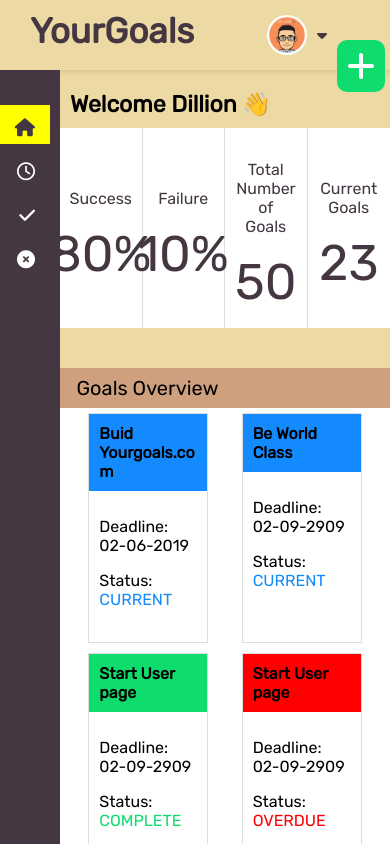
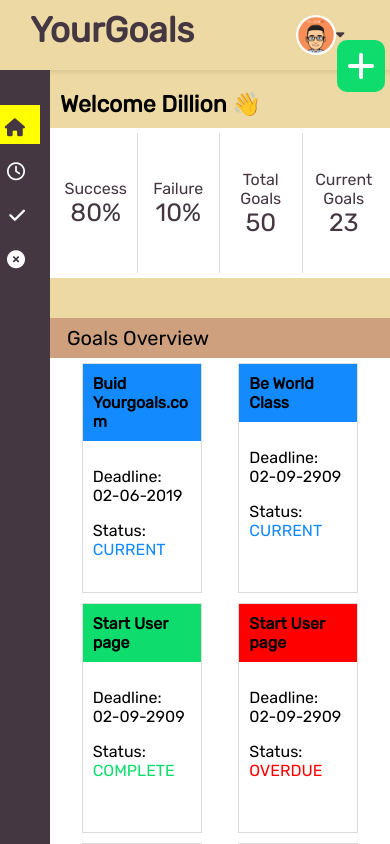
Before and after one commit to dillionmegida/your-goals, a React (Create React App) app in the folder client/: page /user in a window 390 px wide. Shown: the top 844 px of the page. Built offline with nearby package versions, Linux system fonts and the light colour scheme.

Commit message:
Worked on dashboard and responsiveness

```diff
--- a/client/src/User/components/Nav/NavLinks.css
+++ b/client/src/User/components/Nav/NavLinks.css
@@ -24,15 +24,15 @@
 	--bgcolor: var(--color6);
 	--txtcolor: var(--color1);
 }
-/* .Links ul li:nth-child(4) {
-	--bgcolor: #FFE4C4;
-	--txtcolor: var(--color1);
-} */
 .Links ul li:nth-child(4) {
 	--bgcolor: var(--overdueColor);
 	--txtcolor: white;
 }
-.Links a:hover, .Links .active {
+.Links ul li {
+	--bgcolor: var(--color4);
+	--txtcolor: var(--color1);
+}
+.Links a:hover, .Links .active, .Links a:focus {
 	background-color: var(--bgcolor);
 	color: var(--txtcolor);
 }
--- a/client/src/User/components/container/LeftColumn/LeftColumn.css
+++ b/client/src/User/components/container/LeftColumn/LeftColumn.css
@@ -26,7 +26,7 @@
 
 @media screen and (max-width: 850px) {
     .LeftColumn {
-        transform: translateX(-140px);
+        transform: translateX(-150px);
         width: 200px;
     }
 }
--- a/client/src/User/components/container/RightColumn/RightColumn.css
+++ b/client/src/User/components/container/RightColumn/RightColumn.css
@@ -7,8 +7,8 @@
 }
 @media screen and (max-width: 850px) {
     .RightColumn {
-        width: calc(100vw - 60px);
-        margin-left: 60px;
+        width: calc(100vw - 50px);
+        margin-left: 50px;
         padding: 10px 0;
     }
 }
--- a/client/src/User/components/container/TopHeader/TopHeader.css
+++ b/client/src/User/components/container/TopHeader/TopHeader.css
@@ -8,16 +8,19 @@
 	display: flex;
 	justify-content: space-between;
 	padding: 0 30px;
+	align-items: center;
 }
 .UserSection {
 	display: flex;
-	width: 60px;
+	width: 70px;
 	align-items: center;
 	margin-right: 10%;
-	justify-content: space-between;
+	/* justify-content: space-evenly; */
 	cursor: pointer;
+	border: 0;
+	background-color: transparent;
 }
-.UserSection:hover {
+.UserSection:hover, .UserSection:focus {
 	transform: translateY(-2px);
 }
 
@@ -48,6 +51,15 @@
 .UserDropdown .fullname {
 	border-bottom: 2px solid var(--color1);
 }
-.UserDropdown a:hover{
+.UserDropdown a:hover, .UserDropdown a:focus{
 	background-color: var(--color1);
 }
+
+@media screen and (max-width: 650px) {
+	.UserSection {
+		margin-right: 0;
+	}
+	.UserDropdown {
+		right: 30px;
+	}
+}
--- a/client/src/User/components/container/TopHeader/TopHeader.js
+++ b/client/src/User/components/container/TopHeader/TopHeader.js
@@ -24,10 +24,10 @@ class TopHeader extends React.Component {
     return (
       <header className='TopHeader'>
         <Logo color='var(--color1)' />
-        <section onClick={this.showDropDown} className='UserSection' title='Click for options'>
+        <button onClick={this.showDropDown} className='UserSection' title='Click for options' aria-haspopup="true">
           <Dp Circle DivHeight='40px' DivWidth='40px' />
           <i className='Caret fa fa-caret-down'></i>
-        </section>
+        </button>
         {this.state.UserDropdown ?
           <div className='UserDropdown'>
             <ul>
--- a/client/src/styles/User.css
+++ b/client/src/styles/User.css
@@ -1,6 +1,6 @@
 .WelcomeUser {
 	font-size: 30px;
-	margin: 10px 0;
+	margin: 10px 10px;
 }
 .AddGoal {
 	position: fixed;
@@ -51,6 +51,9 @@
 .Statistics div:not(:last-child) {
 	border-right: 1px solid #ddd;
 }
+.Statistics .tag {
+	margin: 0;
+}
 .Statistics .value {
 	font-size: 50px;
 	margin: 0;
@@ -100,7 +103,13 @@
 @media screen and (max-width: 650px) {
 	.WelcomeUser {
 		font-size: 23px;
-		margin: 10px 10px;
+	}
+	.Statistics {
+		height: 150px;
+		padding: 5px;
+	}
+	.Statistics .value {
+		font-size: 25px;
 	}
 	.AddGoal {
 		position: fixed;
--- a/client/src/views/User.js
+++ b/client/src/views/User.js
@@ -81,7 +81,7 @@ class User extends Component {
             <p className='value'>10%</p>
           </div>
           <div>
-            <p className='tag'>Total Number of Goals</p>
+            <p className='tag'>Total Goals</p>
             <p className='value'>50</p>
           </div>
           <div>
```
